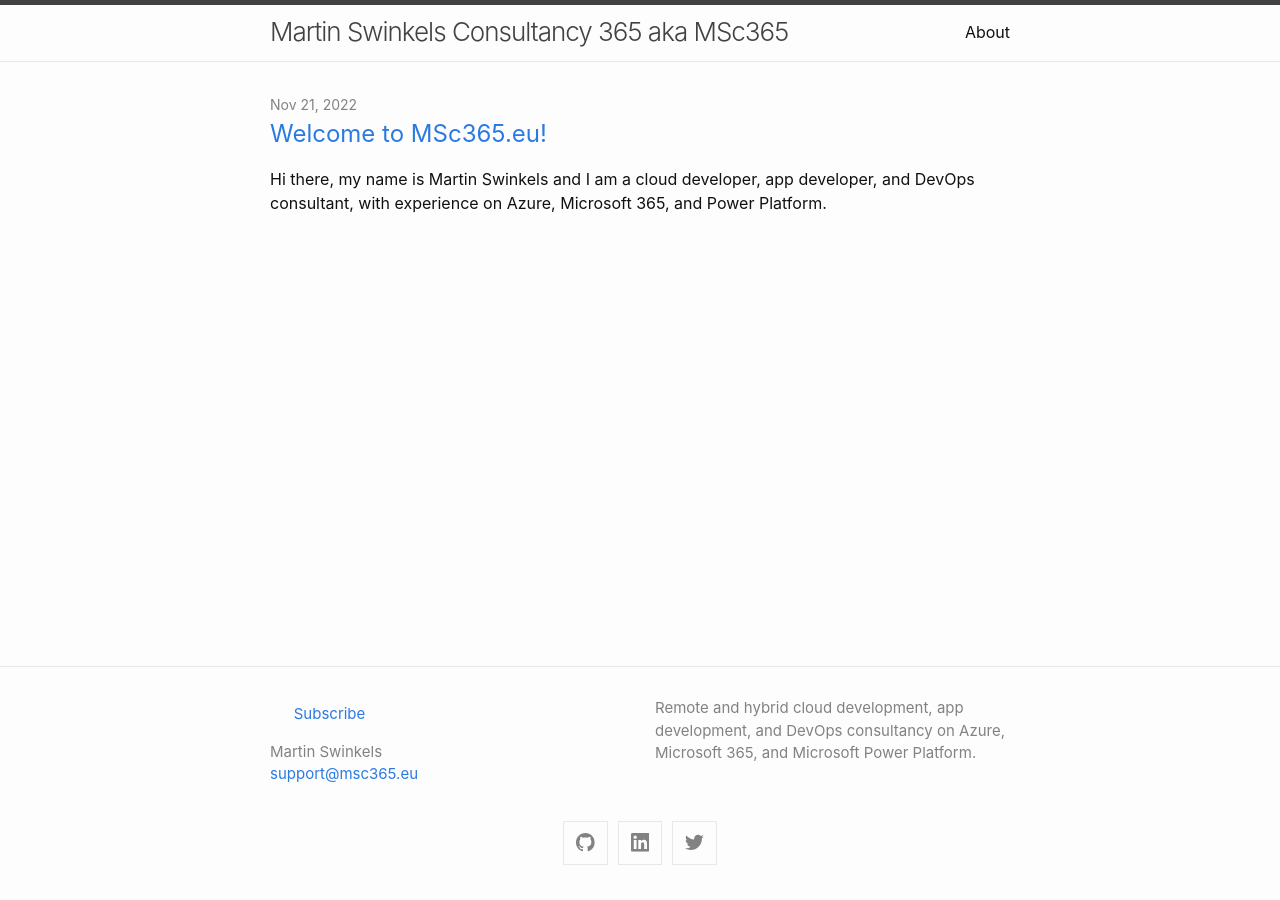
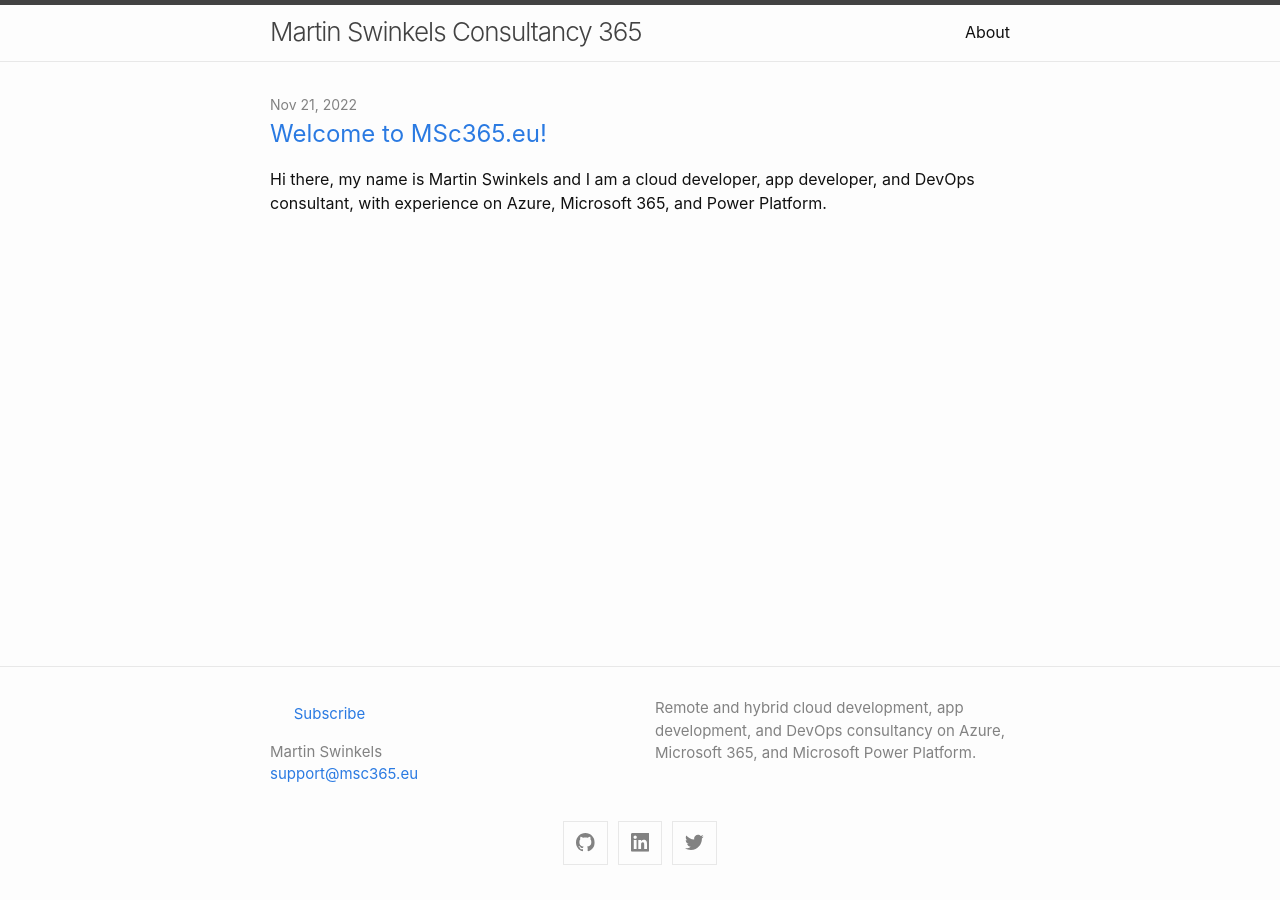
Before and after one commit to msc365/msc365.github.io, a Jekyll site: the page built from index.md, in a window 1280 px wide. Built offline with Jekyll 4.4.1, drawn with Linux system fonts in a browser that asks for light colours.

Commit message:
Update _config.yml

```diff
--- a/_config.yml
+++ b/_config.yml
@@ -1,4 +1,4 @@
-title: Martin Swinkels Consultancy 365 aka MSc365
+title: Martin Swinkels Consultancy 365
 author:
   name: Martin Swinkels
   email: support@msc365.eu
```
